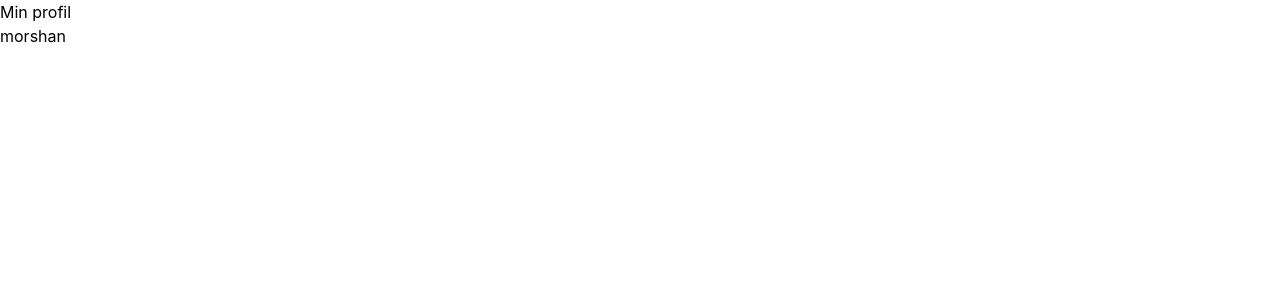
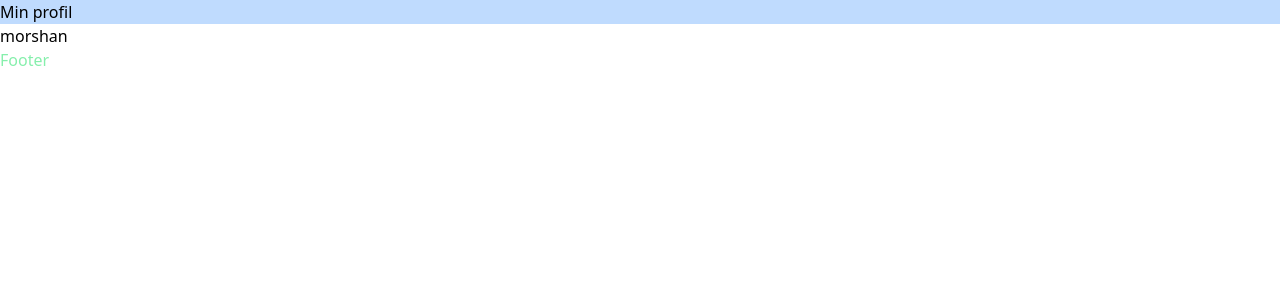
Before and after one commit to Texmo2003/portfolio, a React (Create React App) app in the folder myportfolio/: page / in a window 1280 px wide. Shown: the top 300 px of the page. Built offline with nearby package versions, Linux system fonts and the light colour scheme.

Commit message:
start using tailwind

```diff
--- a/myportfolio/src/App.js
+++ b/myportfolio/src/App.js
@@ -2,6 +2,7 @@ import { BrowserRouter as Router, Routes, Route } from 'react-router-dom';
 import './components/css/styles.css';
 import Profile from './components/profile.js';
 import Header from './components/header.js';
+import Footer from './components/footer.js';
 
 function App() {
   return (
@@ -12,6 +13,7 @@ function App() {
             <>
               <Header header="Min profil"/>
               <Profile />
+              <Footer />
             </>
           }/>
         </Routes>
--- /dev/null
+++ b/myportfolio/src/components/footer.js
@@ -0,0 +1,11 @@
+import React from "react";
+
+function Footer() {
+    return (
+        <div className='text-green-300 hover:shadow-xl'>
+        <h1>Footer</h1>
+        </div>
+    );
+}
+
+export default Footer;
--- a/myportfolio/src/components/header.js
+++ b/myportfolio/src/components/header.js
@@ -2,8 +2,8 @@ import React from 'react';
 
 function Header(props) {
     return (
-        <div className="">
-            <h1>{props.header}</h1>
+        <div className=' bg-blue-200 w-auto h-auto'>
+            <h1 className=' relative'>{props.header}</h1>
         </div>
     );
 }
--- a/myportfolio/src/index.css
+++ b/myportfolio/src/index.css
@@ -1,17 +1,3 @@
 @import 'tailwindcss/base';
 @import 'tailwindcss/components';
 @import 'tailwindcss/utilities';
-
-body {
-  margin: 0;
-  font-family: -apple-system, BlinkMacSystemFont, 'Segoe UI', 'Roboto', 'Oxygen',
-    'Ubuntu', 'Cantarell', 'Fira Sans', 'Droid Sans', 'Helvetica Neue',
-    sans-serif;
-  -webkit-font-smoothing: antialiased;
-  -moz-osx-font-smoothing: grayscale;
-}
-
-code {
-  font-family: source-code-pro, Menlo, Monaco, Consolas, 'Courier New',
-    monospace;
-}
--- a/myportfolio/tailwind.config.js
+++ b/myportfolio/tailwind.config.js
@@ -1,6 +1,7 @@
 /** @type {import('tailwindcss').Config} */
 module.exports = {
-  purge: [],
+  mode: 'jit',
+  purge: ['./src/**/*.{js,jsx,ts,tsx}', './public/index.html'],
   darkMode: false,
   theme: {
     extend: {},
```
